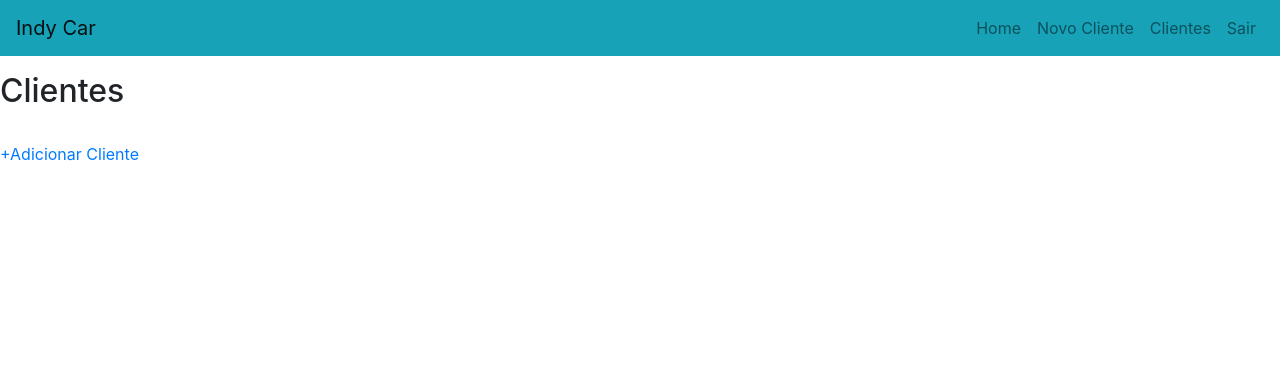
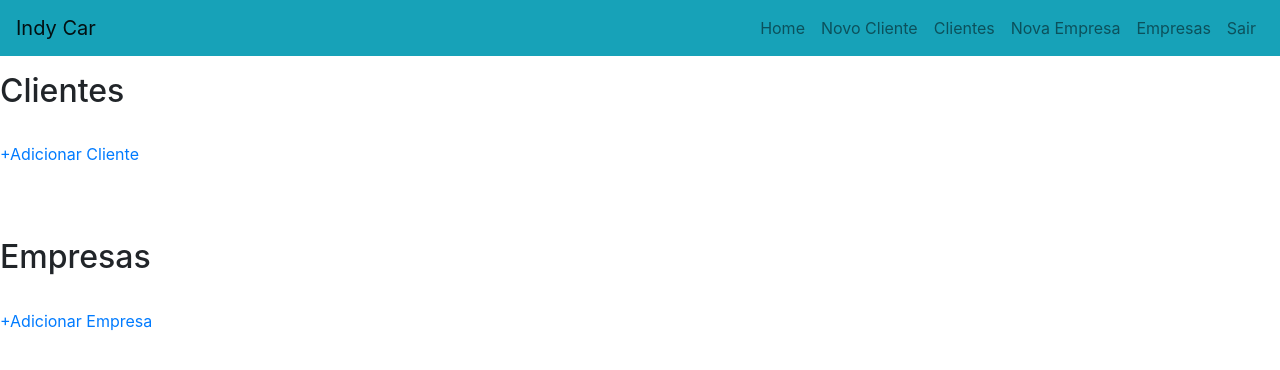
Before and after one commit to erick-panse/OPE-IndyCar, a Django app: page / in a window 1280 px wide. Shown: the top 370 px of the page. Run offline with Django 3.2, Linux system fonts and the light colour scheme; a user stored in the database is signed in; data that the repository does not hold is empty; some libraries are stand-ins or nearby versions.

Commit message:
formulario de empresas

```diff
--- a/IndyCar/urls.py
+++ b/IndyCar/urls.py
@@ -34,7 +34,9 @@ urlpatterns = [
     re_path(r'cliente/(?P<id>\d+)/$',funilaria_views.editar_cliente, name='editar_cliente'),
     re_path(r'cliente/deletar/(?P<id>\d+)/$',funilaria_views.deletar_cliente, name='deletar_cliente'),
     path('formcliente/', funilaria_views.novocliente, name='formcliente'),
-    path('empresa/',funilaria_views.cliente,name='empresa'),
+
+
+    path('empresa/',funilaria_views.empresa,name='empresa'),
 
     re_path(r'empresa/(?P<id>\d+)/$',funilaria_views.editar_empresa, name='editar_empresa'),
     re_path(r'empresa/deletar/(?P<id>\d+)/$',funilaria_views.deletar_empresa, name='deletar_empresa'),
--- a/funilaria/forms.py
+++ b/funilaria/forms.py
@@ -81,4 +81,4 @@ class EmpresaForm(CustomerForm):
 
     class Meta:
         model = Empresa
-        fields=['cnpj','nome','endereco','bairro','email','tel']
+        fields=['cnpj','nome','endereco','bairro','email','tel','marca','modelo','cor','placa','ano','cidade','estado','entrada','saida']
--- a/funilaria/templates/base.html
+++ b/funilaria/templates/base.html
@@ -28,6 +28,13 @@
             <a href="/cliente/" class="nav-link"> Clientes</a>
         </li>
         <li class="nav-item">
+            <a href="{% url 'formempresa' %}" class="nav-link"> Nova Empresa</a>
+        </li>
+        <li class="nav-item">
+        <li class="nav-item">
+            <a href="/empresa/" class="nav-link"> Empresas</a>
+        </li>
+        <li class="nav-item">
             <a href="/logout/" class="nav-link"> Sair</a>
         </li>
     </ul>
--- a/funilaria/templates/index.html
+++ b/funilaria/templates/index.html
@@ -38,6 +38,30 @@
         {% endfor %}
 
     </ul>
+    <br>
+    <br>
+    <br>
+    {% comment %} <ul>
+        {% for i in empresas %}
+            <li>{{i.nome}}</li>
+            <a href="{{i.get_editar_empresa}}">editar o empresa</a>
+            <a href="{{i.get_del_empresa}}">deletar o empresa</a>
+        {% endfor %}
+    </ul>
+    <a href="/logout/">Sair</a> {% endcomment %}
+
+
+    <h2>Empresas</h2>
+    <br>
+    <a href="{% url 'formempresa' %}">+Adicionar Empresa</a>
+    <ul class="list-group">
+       {% for i in empresas %}
+            <li class="list-group-item d-flex justify-content-between align-items-right">{{i.nome}}
+            <a href="{{i.get_editar_empresa}}">Editar a Empresa</a>
+            <a href="{{i.get_del_empresa}}">Deletar a Empresa</a></li>
+        {% endfor %}
+
+    </ul>
 
     </tbody>
   </table>
--- a/funilaria/views.py
+++ b/funilaria/views.py
@@ -1,6 +1,6 @@
 from django.shortcuts import render,redirect,get_object_or_404
 from django.http import request,HttpResponseRedirect
-from funilaria.forms import ClienteForm
+from funilaria.forms import ClienteForm,EmpresaForm
 from django.contrib import messages
 from funilaria.models import Cliente,Customer,Empresa
 from django.contrib.auth.decorators import login_required
@@ -65,10 +65,10 @@ def novoempresa(request):
         return redirect(empresa)
     else:
         form = EmpresaForm()
-        return render(request,'formulario_indy_car.html',context={'form':form})
+        return render(request,'formulario_empresa.html',context={'form':form})
 
 def editar_empresa(request,id=None):
-    instance = get_object_or_404(empresa,id=id)
+    instance = get_object_or_404(Empresa,id=id)
     form = EmpresaForm(request.POST or None, instance= instance)
     if form.is_valid():
         try:
@@ -78,13 +78,13 @@ def editar_empresa(request,id=None):
             return redirect(empresa)
         except Exception as e:
             messages.error(request,e)
-    return render(request,'formulario_indy_car.html',context={'form':form,'instance':instance})
+    return render(request,'formulario_empresa.html',context={'form':form,'instance':instance})
 
 def deletar_empresa(request,id=None):
-    instance = get_object_or_404(empresa,id=id)
+    instance = get_object_or_404(Empresa,id=id)
     try:
         instance.delete()
-        messages.success(request,'empresa deletado')
+        messages.success(request,'empresa deletada')
     except Exception as e:
-        messages.error(request,'empresa nao foi deletado')
+        messages.error(request,'empresa nao foi deletada')
     return redirect(empresa)
```
Also changed, not shown: funilaria/templates/formulario_empresa.html (added, +22 -0 lines), .pytest_cache/README.md (added), db.sqlite3, 1 other file.
